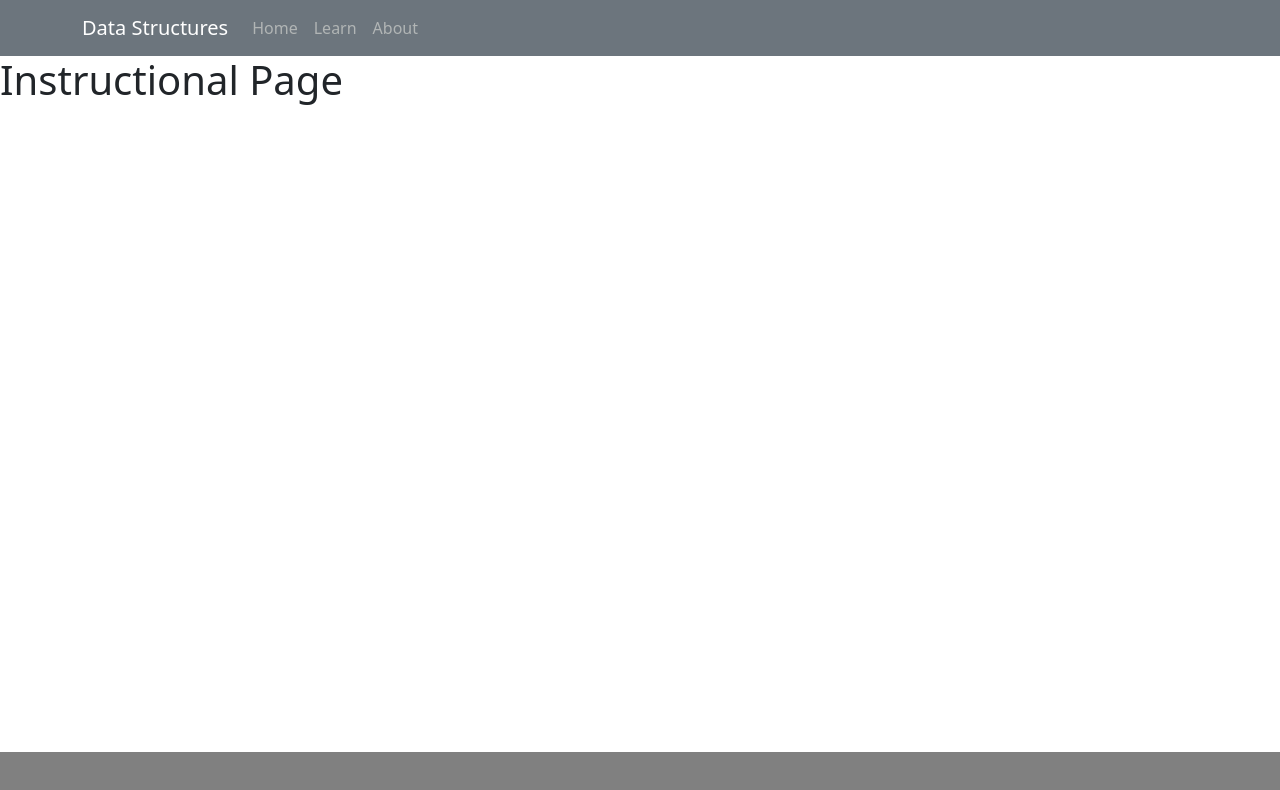
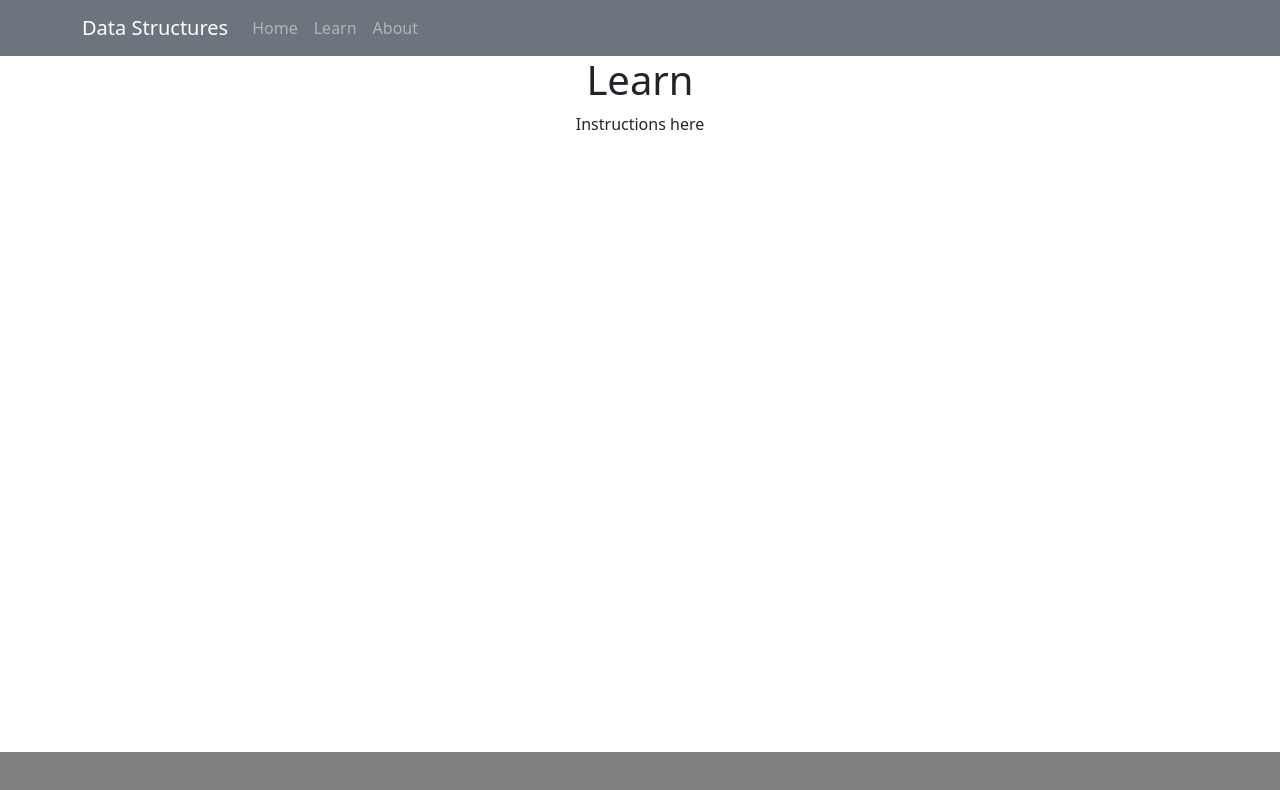
Before and after one commit to Reainheart/CST316JP, a React (Vite) app in the folder client/: page /instructional-page in a window 1280 px wide. Shown: the top 790 px of the page. Built offline with nearby package versions, Linux system fonts and the light colour scheme.

Commit message:
Instructional page
-Added instructional-page component to the instructional page
-Added basic styling

```diff
--- a/client/src/App.jsx
+++ b/client/src/App.jsx
@@ -4,6 +4,7 @@ import "./App.css";
 import Header from "./Global/header/Header";
 import Footer from "./Global/footer/Footer";
 import Home from "./Pages";
+import InstructionalPage from "./Pages/Instruct-Page/Instruct-Page";
 
 function App() {
     let component;
@@ -19,7 +20,7 @@ function App() {
             component = <h1>About</h1>;
             break;
         case "/instructional-page":
-            component = <h1>Instructional Page</h1>;
+            component = <InstructionalPage />;
             break;
         default:
             component = <h1>404 Not Found</h1>;
--- a/client/src/Pages/Instruct-Page/Instruct-Page.css
+++ b/client/src/Pages/Instruct-Page/Instruct-Page.css
@@ -0,0 +1,5 @@
+/*center text*/
+h1,
+p {
+    text-align: center;
+}
--- a/client/src/Pages/Instruct-Page/Instruct-Page.jsx
+++ b/client/src/Pages/Instruct-Page/Instruct-Page.jsx
@@ -1,4 +1,18 @@
 import React, { useState, useEffect } from "react";
-import "./home.css";
+import "bootstrap/dist/css/bootstrap.min.css";
+import "./Instruct-Page.css";
 import Button from "react-bootstrap/Button";
 import ButtonGroup from "react-bootstrap/ButtonGroup";
+
+const InstructionalPage = () => {
+    return (
+        <>
+            <div>
+                <h1>Learn</h1>
+                <p>Instructions here</p>
+            </div>
+        </>
+    );
+};
+
+export default InstructionalPage;
```
